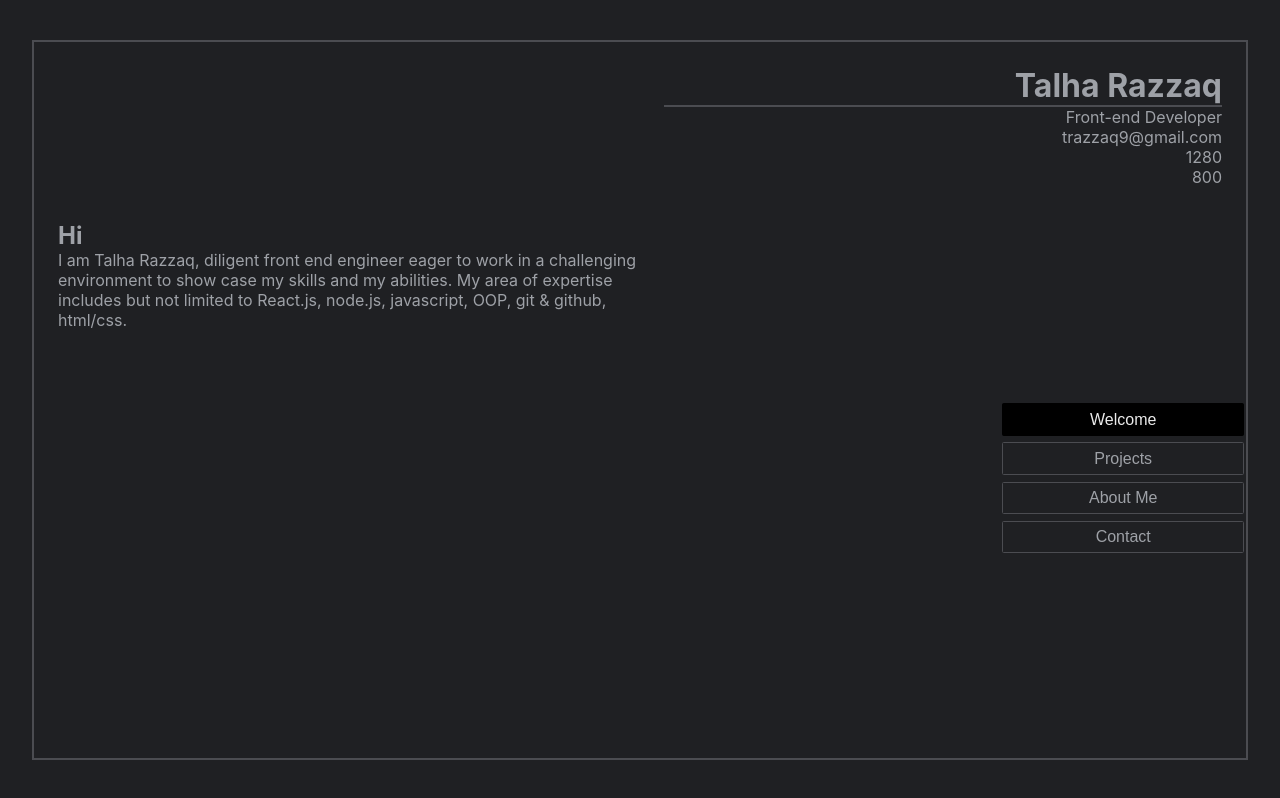
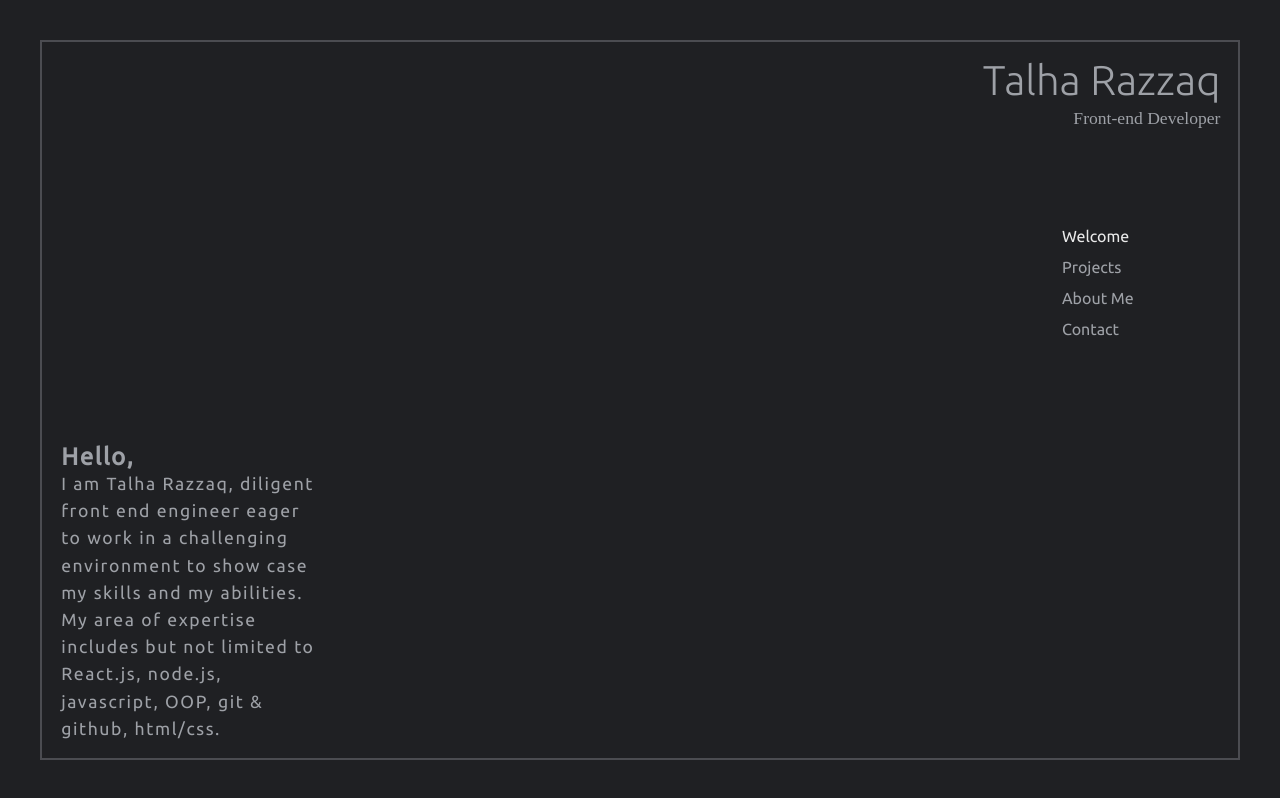
Before and after one commit to talhar5/typeofsamar, a React (Create React App) app: page / in a window 1280 px wide. Built offline with nearby package versions, Linux system fonts and the light colour scheme.

Commit message:
icons setup done

```diff
--- a/package.json
+++ b/package.json
@@ -2,9 +2,13 @@
   "name": "portfolio",
   "version": "0.1.0",
   "author": "Talha Razzaq <trazzaq9@gmail.com> (https://www.typeofsamar.com)",
-  "homepage": "https://1talhapk.github.io/portfolio",
+  "homepage": "https://1talhapk.github.io/typeofsamar",
   "private": true,
   "dependencies": {
+    "@fortawesome/fontawesome-svg-core": "^6.4.0",
+    "@fortawesome/free-regular-svg-icons": "^6.4.0",
+    "@fortawesome/free-solid-svg-icons": "^6.4.0",
+    "@fortawesome/react-fontawesome": "^0.2.0",
     "@testing-library/jest-dom": "^5.16.5",
     "@testing-library/react": "^13.4.0",
     "@testing-library/user-event": "^13.5.0",
--- a/public/index.html
+++ b/public/index.html
@@ -4,8 +4,14 @@
 <head>
   <meta charset="utf-8" />
   <link rel="icon" href="%PUBLIC_URL%/favicon.ico" />
-  <meta name="viewport" content="width=device-width, initial-scale=1" />
+  <meta name="viewport" content="width=device-width, initial-scale=1 minimum-scale=1 maximum-scale=1" />
   <meta name="theme-color" content="#000000" />
+  <link rel="preconnect" href="https://fonts.googleapis.com">
+  <link rel="preconnect" href="https://fonts.gstatic.com" crossorigin>
+  <link href="https://fonts.googleapis.com/css2?family=Lato:wght@900&display=swap" rel="stylesheet">
+  <link rel="preconnect" href="https://fonts.googleapis.com">
+  <link rel="preconnect" href="https://fonts.gstatic.com" crossorigin>
+  <link href="https://fonts.googleapis.com/css2?family=Ubuntu:wght@300;400&display=swap" rel="stylesheet">
   <meta name="description" content="I am Talha, front-end developer. This is my porfolio website." />
   <link rel="apple-touch-icon" href="%PUBLIC_URL%/logo192.png" />
   <link rel="manifest" href="%PUBLIC_URL%/manifest.json" />
@@ -15,6 +21,8 @@
 <body>
   <noscript>You need to enable JavaScript to run this app.</noscript>
   <div id="root"></div>
+
+
 </body>
 
 </html>
--- a/src/App.js
+++ b/src/App.js
@@ -18,14 +18,14 @@ export default function App() {
     <div>
       <Background>
         <div className="grid-container">
-          <div className="name-section">
+          <div className="grid-item-name">
             <NameSection />
           </div>
-          <div className="nav-section">
+          <div className="grid-item-nav">
             <NavBtns handleClick={handleActiveSection} />
           </div>
 
-          <div className="show-section">
+          <div className="grid-item-display">
             {activeSection === 'welcome' && <Welcome />}
             {activeSection === 'projects' && <Projects />}
             {activeSection === 'contact' && <Contact />}
--- a/src/Contact.js
+++ b/src/Contact.js
@@ -2,7 +2,7 @@ import React from 'react'
 
 export default function Contact() {
   return (
-    <div className='contact-box contact-section'>
+    <div className='contact-section'>
         <div>
             Email: trazzaq9@gmail.com
             Phone: +923017681731
--- a/src/NameSection.js
+++ b/src/NameSection.js
@@ -1,30 +1,8 @@
-import { useState, useEffect } from "react"
-
 export default function NameSection() {
-    const [windowWidth, setwindowWidth] = useState(window.innerWidth);
-    const [windowHeight, setwindowHeight] = useState(window.innerHeight);
-    window.addEventListener('resize', () => {
-        setwindowWidth(window.innerWidth);
-    })
-
-    let handleResize = () => {
-        setwindowHeight(window.innerHeight);
-    };
-    useEffect(() => {
-        window.addEventListener('resize', handleResize)
-        return () => {
-            window.removeEventListener('resize', handleResize)
-        }
-    }, [windowHeight])
-
     return (
-        <div className="name-box">
+        <div className="name-section">
             <h1>Talha Razzaq</h1>
-            <div>Front-end Developer</div>
-            <div className="emailDiv">trazzaq9@gmail.com</div>
-            <div>{windowWidth}</div>
-            <div>{windowHeight}</div>
-
+            <div className="title">Front-end Developer</div>
         </div>
     )
 }
--- a/src/Project.js
+++ b/src/Project.js
@@ -1,10 +1,16 @@
 import React from 'react'
-
+import { FontAwesomeIcon } from '@fortawesome/react-fontawesome'
+import { faUpRightFromSquare } from '@fortawesome/free-solid-svg-icons';
 export default function Project({ project }) {
   return (
-    <>
-    <h2>{project.title}</h2>
-    <div>{project.description}</div>
-    </>
+    <div className="project-section">
+      <h2>
+        {project.title + " "}
+        <a href={project.url} target='blank'>
+          <FontAwesomeIcon icon={faUpRightFromSquare} size="sm" />
+        </a>
+      </h2>
+      <div>{project.description}</div>
+    </div>
   )
 }
--- a/src/Projects.js
+++ b/src/Projects.js
@@ -1,18 +1,34 @@
 import React, { useEffect, useState } from 'react'
-import Project from './Project';
-import projectsData from './projectsData.json'
+import projectsData from './projectsData.json';
+import ProjectList from './projectsList';
+import { FontAwesomeIcon } from '@fortawesome/react-fontawesome'
+import { faDiagramProject } from '@fortawesome/free-solid-svg-icons';
+
 export default function Projects() {
 
   let [projects, setProjects] = useState([]);
+  let [isLoading, setIsLoading] = useState(true);
+  let [isError, setIsError] = useState(false);
 
   useEffect(() => {
-    setProjects(projectsData.projects);
+    setIsLoading(true);
+    setProjects(projectsData);
+    console.log(projectsData);
+    setIsLoading(false);
+    setIsError(false);
   }, [])
 
   return (
     <div className=''>
-      <h1>Projects</h1>
-      {projects.map(item => <Project key={item + Date.now()} project={item} />)}
+      <h1 className='personal-projects'>
+        <FontAwesomeIcon icon={faDiagramProject} size="ms" />
+        {" Personal Projects"}
+      </h1>
+      {isLoading && <div className='loading'>Loading...</div>}
+      {isError && <div className='error'>Error occured</div>}
+      {!isLoading && <ProjectList projectGroup={projects.reactjs} />}
+      {!isLoading && <ProjectList projectGroup={projects.htmlcss} />}
+      {!isLoading && <ProjectList projectGroup={projects.vanilla} />}
     </div>
   )
 }
--- a/src/index.css
+++ b/src/index.css
@@ -1,17 +1,3 @@
-/* default styles  */
-body {
-  margin: 0;
-  font-family: -apple-system, BlinkMacSystemFont, "Segoe UI", "Roboto", "Oxygen",
-    "Ubuntu", "Cantarell", "Fira Sans", "Droid Sans", "Helvetica Neue",
-    sans-serif;
-  -webkit-font-smoothing: antialiased;
-  -moz-osx-font-smoothing: grayscale;
-}
-
-code {
-  font-family: source-code-pro, Menlo, Monaco, Consolas, "Courier New",
-    monospace;
-}
 /* default styles ends  */
 
 :root {
@@ -29,6 +15,10 @@ code {
   margin: 0;
   padding: 0;
 }
+body {
+  overflow: hidden;
+  user-select: none;
+}
 
 /* background styles start  */
 .mainBackground {
@@ -41,11 +31,13 @@ code {
   justify-content: center;
 }
 .outerBox {
-  height: 90%;
-  width: 95%;
+  position: absolute;
+  top: calc(env(safe-area-inset-top) + 5vmin);
+  right: calc(env(safe-area-inset-right) + 5vmin);
+  bottom: calc(env(safe-area-inset-bottom) + 5vmin);
+  left: calc(env(safe-area-inset-left) + 5vmin);
   border: 2px solid var(--border-color-dark);
 }
-/* background styles end  */
 
 /* grid styles start  */
 .grid-container {
@@ -55,74 +47,139 @@ code {
   grid-template-columns: 50% 50%;
   grid-template-rows: repeat(4, 25%);
 }
-.show-section {
+.grid-item-name {
+  grid-row: 1 / span 1;
+  grid-column: 1 / -1;
+}
+.grid-item-display {
   grid-row: 2 / -1;
-  overflow: scroll;
-  padding-left: 1.5em;
+  overflow-y: auto;
+  padding-left: 1.2rem;
+  scroll-behavior: smooth;
 }
-.show-section::-webkit-scrollbar {
-  display: none;
-}
-.nav-section {
-  grid-row: 3 / span 2;
+.grid-item-nav {
+  grid-row: 2 / span 1;
   grid-column: 2 / span 1;
 }
-/* .nav-section{
-
+/* .grid-item-display::-webkit-scrollbar {
+  display: none;
 } */
-/* grid styles end  */
 
 /* Name section styling  */
 .name-section {
-  padding: 1.5rem;
+  padding: 0.9rem 1.1rem;
   float: right;
   text-align: right;
-  grid-row: 1 / span 1;
-  grid-column-start: 2;
+  width: 100%;
 }
 .name-section h1 {
-  border-bottom: 2px solid var(--border-color-dark);
+  font-family: "Ubuntu", sans-serif;
+  font-weight: lighter;
+  font-size: 2.6rem;
+}
+.name-section .title {
+  font-size: 1.1rem;
+  padding-top: 0.2rem;
 }
 
+/* welcome section styling */
+.welcome-section {
+  font-family: "Ubuntu", sans-serif;
+  width: 100%;
+  height: 100%;
+  display: flex;
+  flex-direction: column;
+  justify-content: flex-end;
+  line-height: 1.7rem;
+  letter-spacing: 0.1rem;
+}
+.welcome-section p {
+  margin-bottom: 1rem;
+  font-size: 1.1rem;
+}
+
+
+/* projects section styling */
+.personal-projects{
+  font-size: 0.9rem;
+  padding-bottom: 0.3rem;
+}
+a {
+  text-decoration: none;
+  color: inherit;
+}
+a:hover{
+  color: var(--text-hover-color-dark);
+}
+
+
+
 /* contact box styling */
-.contact-box {
+.contact-section {
   display: flex;
   flex-direction: column;
 }
-.contact-box div {
+.contact-section div {
   display: flex;
   flex-direction: column;
 }
-.contact-box a{
-  color: wheat;
+.contact-section a {
+  color: var(--text-active-color-dark);
 }
 
-.btns-box {
+.nav-section {
   height: 100%;
   width: 100%;
   display: flex;
   flex-direction: column;
   align-items: flex-end;
+  align-content: flex-start;
+  margin-right: 2rem;
 }
 
 /* utilites  */
 .btn {
-  padding: 0.4rem 0.1rem;
+  font-family: "Ubuntu", sans-serif;
+  padding: 0.2rem 0.1rem;
   margin: 0.2rem 0.1rem;
-  width: 40%;
+  text-align: left;
+  width: 6.6rem;
+  width: 22vmin;
   font-size: 1rem;
-  border: 1px solid var(--border-color-dark);
+  border: none;
   color: var(--btn-text-color, --text-color-dark);
-  border-radius: 0.1rem;
   background-color: var(--btn-bg-color, --bg-color-dark);
-  transition: background 0.3s;
+  cursor: pointer;
+  transition: background 0.3s, transform 0.3s;
 }
 .btn:hover {
-  --btn-bg-color: var(--bg-hover-color-dark);
   --btn-text-color: var(--text-hover-color-dark);
+  transform: translateY(-2px);
 }
 .btn.active {
-  --btn-bg-color: var(--bg-active-color-dark);
   --btn-text-color: var(--text-active-color-dark);
-  border-color: var(--bg-active-color-dark);
+  --btn-text-color: var(--text-active-color-dark);
 }
+
+.loading {
+  padding: 3rem;
+}
+
+@media screen and (max-width: 480px) {
+  html{
+    font-size: 80%;
+  }
+}
+@media screen and (max-width: 768px) and (min-width: 480px) {
+  html{
+    font-size: 90%;
+  }
+}
+@media screen and (min-width: 768px) {
+  html{
+    font-size: 100%;
+  }
+  .welcome-section {
+    width: 16rem;
+  }
+}
--- a/src/navBtns.js
+++ b/src/navBtns.js
@@ -3,7 +3,7 @@ import React from 'react'
 export default function NavBtns({ handleClick }) {
 
     return (
-        <div className="btns-box">
+        <div className="nav-section">
             <button value="welcome" onClick={handleClick} className="btn active">Welcome</button>
             <button value="projects" onClick={handleClick} className="btn">Projects</button>
             <button value="about-me" onClick={handleClick} className="btn">About Me</button>
--- /dev/null
+++ b/src/projectsList.js
@@ -0,0 +1,11 @@
+import React from 'react'
+import Project from './Project'
+
+export default function ProjectList({ projectGroup }) {
+    return (
+        <>
+            <h2>{projectGroup.type}</h2>
+            {projectGroup.projects.map(item => <Project key={item.title + item.descripton} project={item} />)}
+        </>
+    )
+}
--- a/src/welcome.js
+++ b/src/welcome.js
@@ -2,8 +2,8 @@ import React from 'react'
 
 export default function Welcome() {
   return (
-    <div>
-        <h2>Hi</h2>
+    <div className='welcome-section'>
+        <h2>Hello,</h2>
         <p>I am Talha Razzaq, diligent front end engineer eager to work in a challenging
             environment to show case my skills and my abilities. My area of expertise includes
             but not limited to React.js, node.js, javascript, OOP, git & github, html/css.
```
Also changed, not shown: src/projectsData.json (+22 -8 lines), 2 other files (tests, documents, lock files or other folders).
